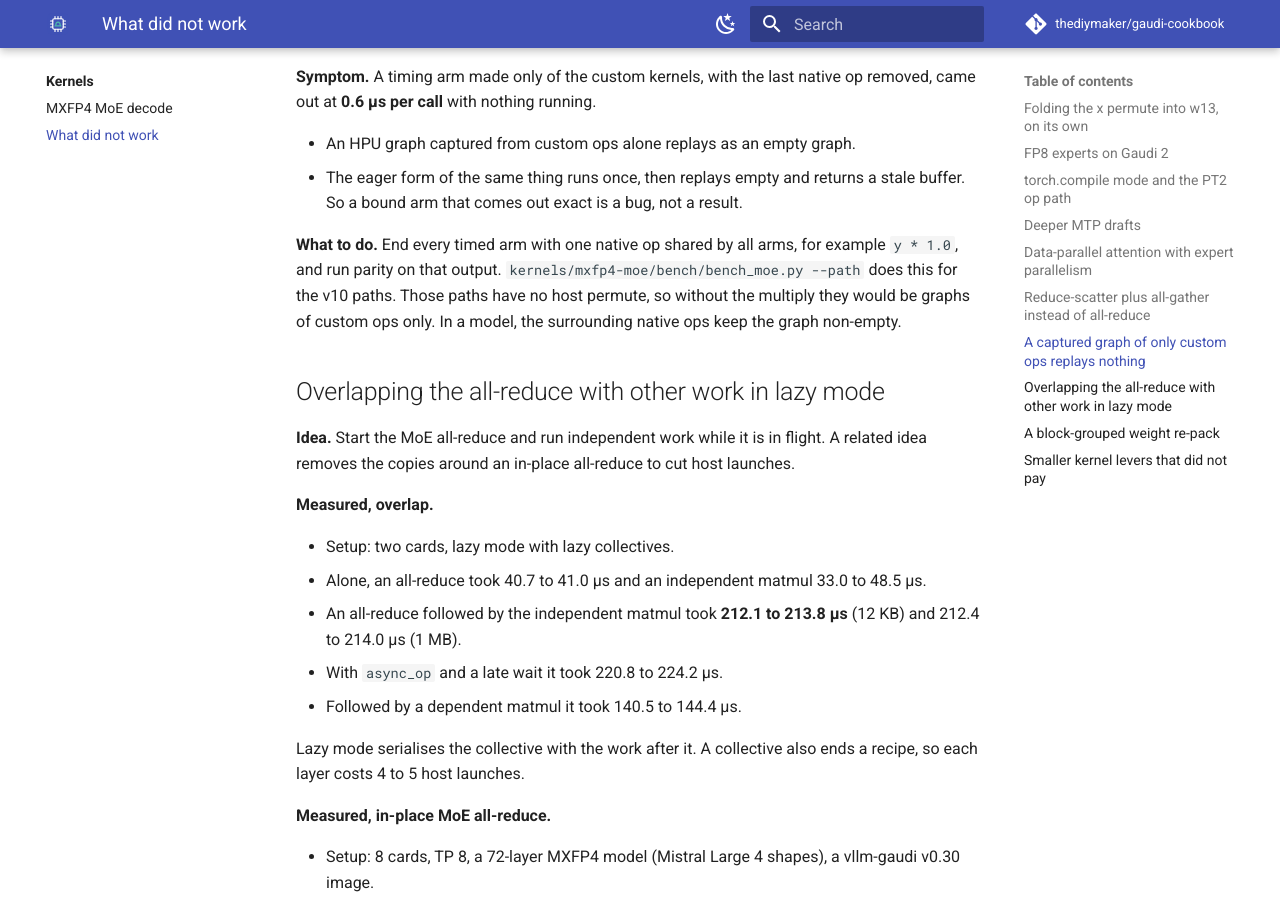
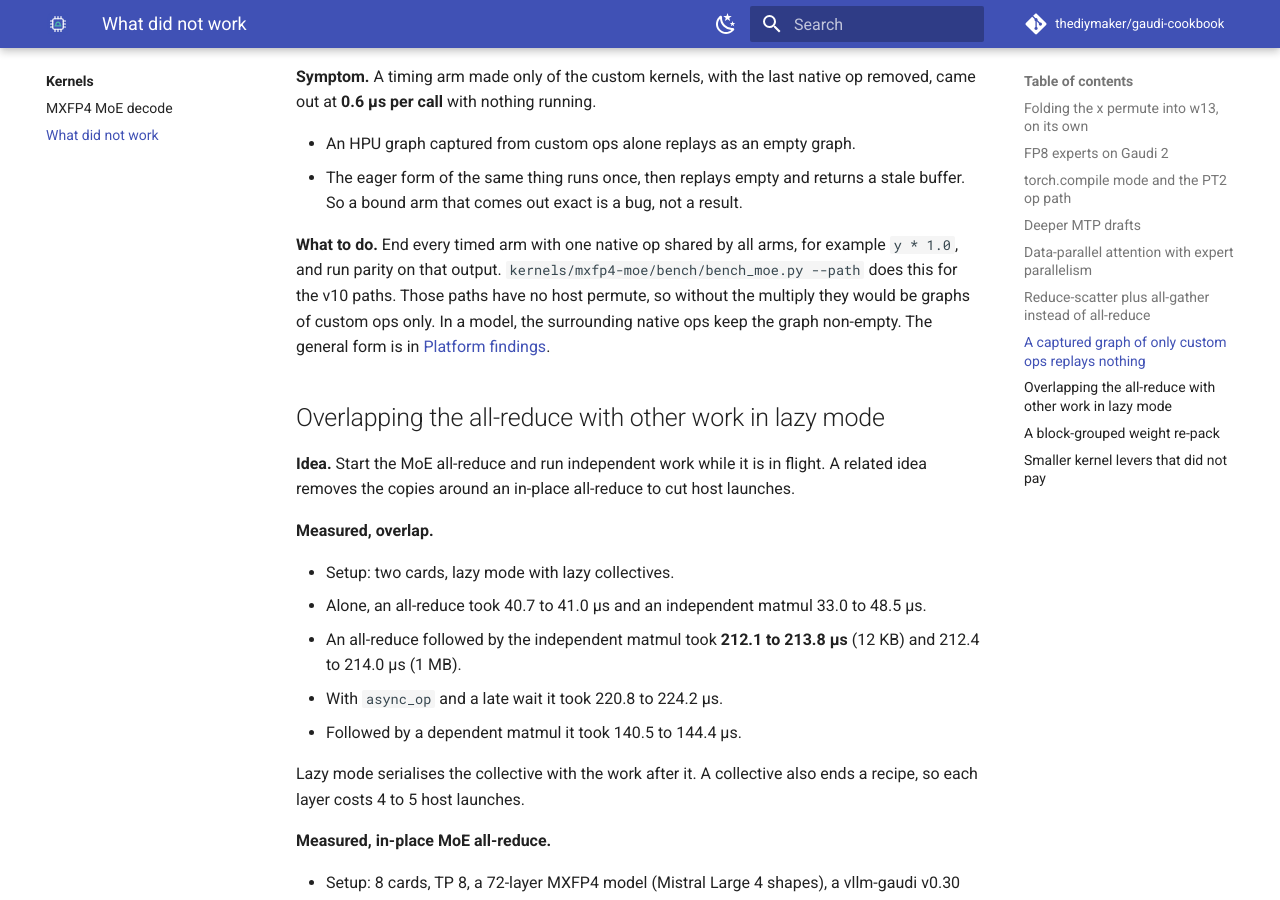
Before and after one commit to thediymaker/gaudi-cookbook, an MkDocs documentation site: the page built from docs/kernels/what-did-not-work.md, in a window 1280 px wide and 900 px high, scrolled down 5088 px. Built offline with MkDocs 1.6.1 and Material for MkDocs 9.7.7, drawn with Linux system fonts in a browser that asks for light colours; comment, search, counter and statistics services are not loaded.

Commit message:
Cross-link the empty-replay findings and regenerate llms.txt

```diff
--- a/docs/kernels/what-did-not-work.md
+++ b/docs/kernels/what-did-not-work.md
@@ -171,7 +171,8 @@ call** with nothing running.
 **What to do.** End every timed arm with one native op shared by all arms, for example `y * 1.0`, and run parity
 on that output. `kernels/mxfp4-moe/bench/bench_moe.py --path` does this for the v10 paths. Those paths have no host
 permute, so without the multiply they would be graphs of custom ops only. In a model, the surrounding native ops
-keep the graph non-empty.
+keep the graph non-empty. The general form is in
+[Platform findings](../results/platform-findings.md#an-hpu-graph-of-only-custom-ops-replays-nothing).
 
 ## Overlapping the all-reduce with other work in lazy mode
 
```
Also changed, not shown: docs/results/platform-findings.md (+1 -0 lines).
